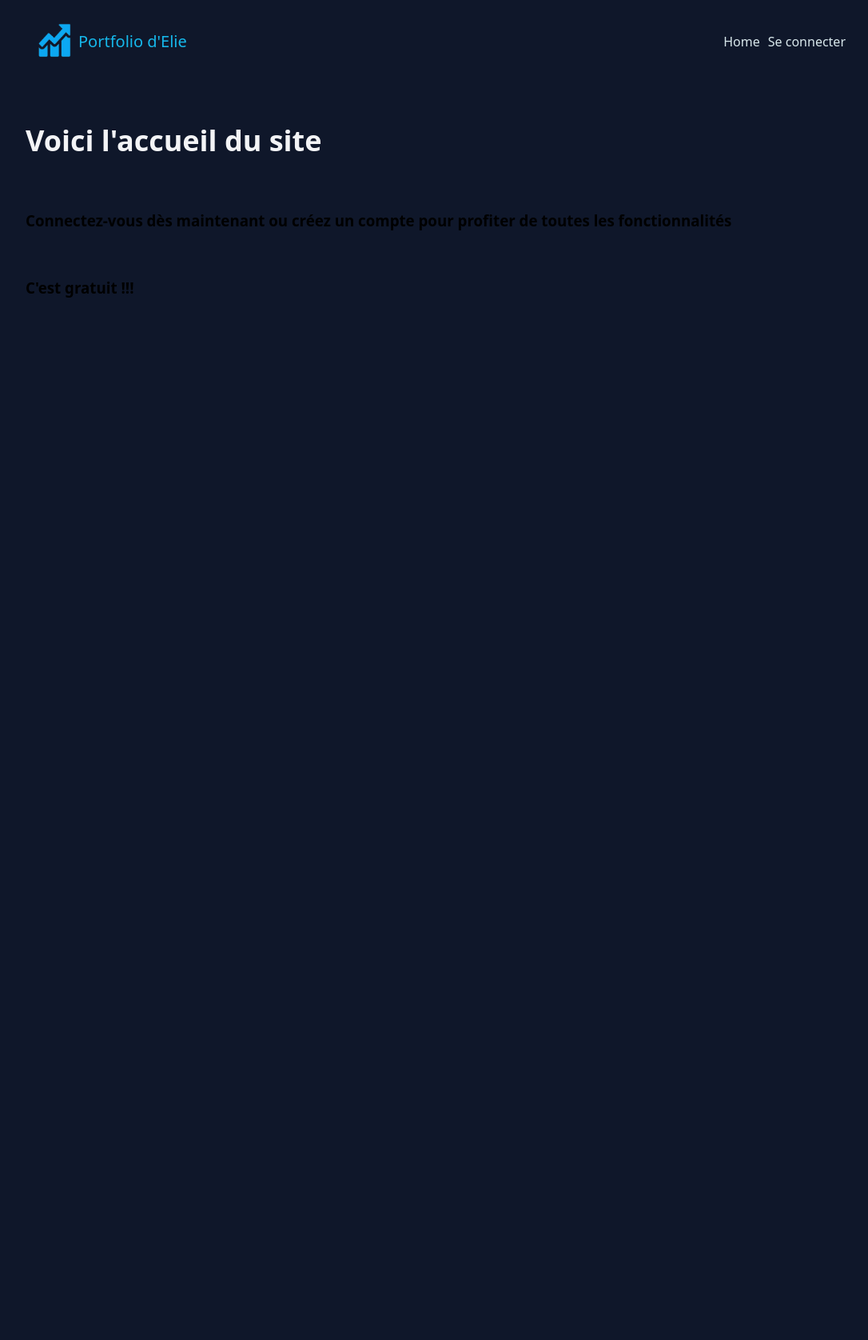
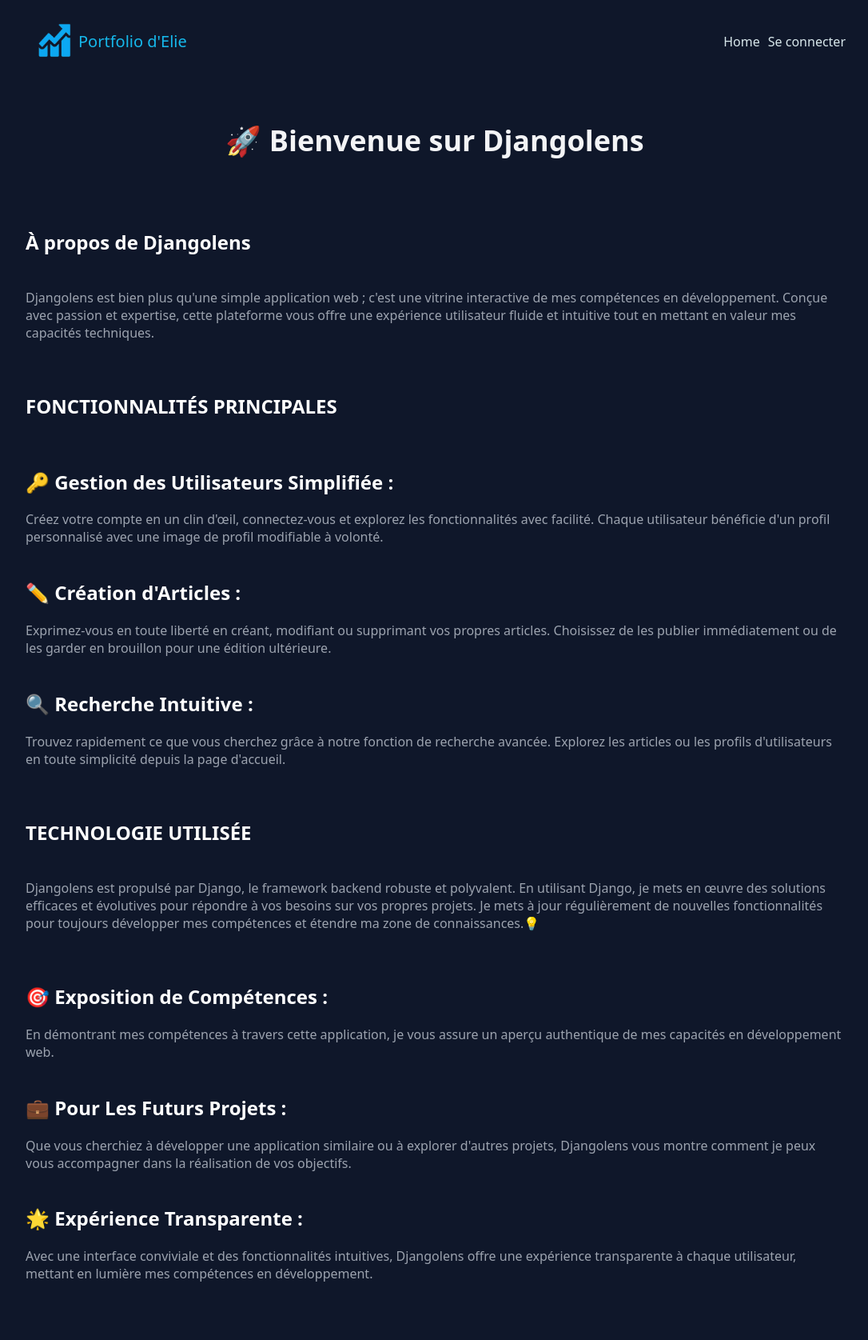
Before and after one commit to MrBeng85/djangolense, a Django app: page / in a window 1280 px wide. Shown: the whole page at 80% size, without its empty margins (96-1182 px from the left). Before the commit the page ends 372 px from the top, so only its background shows below. Run offline with Django 4.2, Linux system fonts and the light colour scheme.

Commit message:
mise en page de acceuil

```diff
--- a/src/app/templates/app/acceuil.html
+++ b/src/app/templates/app/acceuil.html
@@ -4,13 +4,32 @@
 {% block css %} <link rel="stylesheet" href="{% static 'app/css/acceuil.css' %}"> {% endblock %}
 
 {% block content %}
+<p style="color: white; text-align: center;">
+    <h1 style="font-weight: bold; text-align: center;">🚀 Bienvenue sur Djangolens</h1><br><br>
+    <br>
+    <h2 style="font-weight: bold; color: white;">À propos de Djangolens</h2><br>
+    <p>Djangolens est bien plus qu'une simple application web ; c'est une vitrine interactive de mes compétences en développement. Conçue avec passion et expertise, cette plateforme vous offre une expérience utilisateur fluide et intuitive tout en mettant en valeur mes capacités techniques.</p><br><br>
 
-    <h1 class="title_acceuil">Voici l'accueil du site </h1>
-    <br>
-    <br>
-    <h3>Connectez-vous dès maintenant ou créez un compte pour profiter de toutes les fonctionnalités</h3>
-    <br>
-    <h3>C'est gratuit !!! </h3>
+    <h2 style="font-weight: bold; color: white;">FONCTIONNALITÉS PRINCIPALES</h2><br>
+    <h2 style="font-weight: bold; color: white;">🔑 Gestion des Utilisateurs Simplifiée :</h2>
+    <p>Créez votre compte en un clin d'œil, connectez-vous et explorez les fonctionnalités avec facilité. Chaque utilisateur bénéficie d'un profil personnalisé avec une image de profil modifiable à volonté.</p><br>
+    <h2 style="font-weight: bold; color: white;">✏️ Création d'Articles :</h2>
+    <p>Exprimez-vous en toute liberté en créant, modifiant ou supprimant vos propres articles. Choisissez de les publier immédiatement ou de les garder en brouillon pour une édition ultérieure.</p><br>
+    <h2 style="font-weight: bold; color: white;">🔍 Recherche Intuitive :</h2>
+    <p>Trouvez rapidement ce que vous cherchez grâce à notre fonction de recherche avancée. Explorez les articles ou les profils d'utilisateurs en toute simplicité depuis la page d'accueil.</p><br><br>
+
+    <h2 style="font-weight: bold; color: white;">TECHNOLOGIE UTILISÉE</h2><br>
+    <p>Djangolens est propulsé par Django, le framework backend robuste et polyvalent. En utilisant Django, je mets en œuvre des solutions efficaces et évolutives pour répondre à vos besoins sur vos propres projets. Je mets à jour régulièrement de nouvelles fonctionnalités pour toujours développer mes compétences et étendre ma zone de connaissances.💡</p><br><br>
+
+    <h2 style="font-weight: bold; color: white;">🎯 Exposition de Compétences :</h2>
+    <p>En démontrant mes compétences à travers cette application, je vous assure un aperçu authentique de mes capacités en développement web.</p><br>
+    <h2 style="font-weight: bold; color: white;">💼 Pour Les Futurs Projets :</h2>
+    <p>Que vous cherchiez à développer une application similaire ou à explorer d'autres projets, Djangolens vous montre comment je peux vous accompagner dans la réalisation de vos objectifs.</p><br>
+    <h2 style="font-weight: bold; color: white;">🌟 Expérience Transparente :</h2>
+    <p>Avec une interface conviviale et des fonctionnalités intuitives, Djangolens offre une expérience transparente à chaque utilisateur, mettant en lumière mes compétences en développement.</p><br><br>
+
+</p>
+
 
 
 {% endblock %}
```
Also changed, not shown: src/app/static/app/css/acceuil.css (line endings or trailing spaces), src/db.sqlite3 (added).
